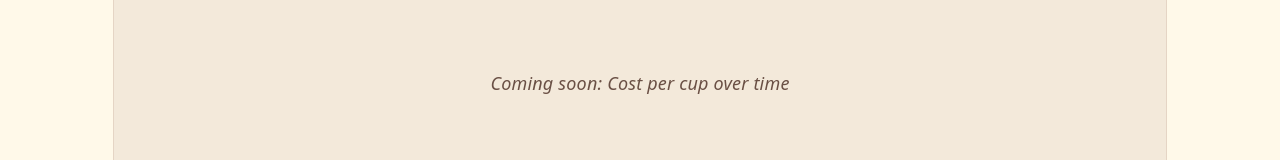
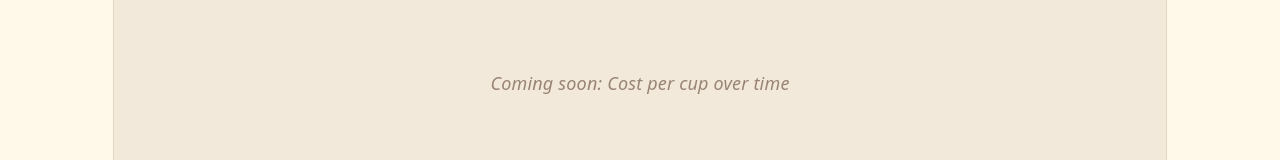
Before and after one commit to niloscar/brew-even, a React (Vite) app in the folder frontend/: page / in a window 1280 px wide. Shown: the part 375-535 px from the top of the page. Built offline with nearby package versions, Linux system fonts and the light colour scheme.

Commit message:
fix: add missing styles for graph label

```diff
--- a/frontend/src/components/overview/Graph.module.css
+++ b/frontend/src/components/overview/Graph.module.css
@@ -10,3 +10,9 @@
   border: 1px solid var(--border);
   border-radius: 8px;
 }
+
+.graphLabel {
+  text-align: center;
+  text-wrap: pretty;
+  opacity: .66;
+}
```
